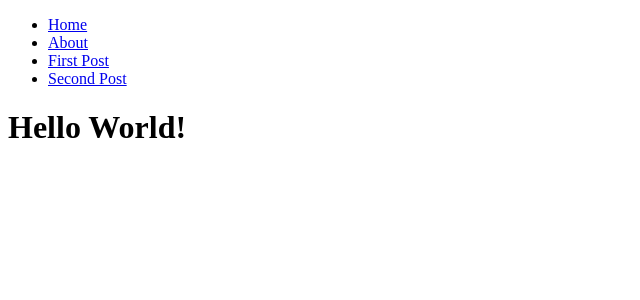
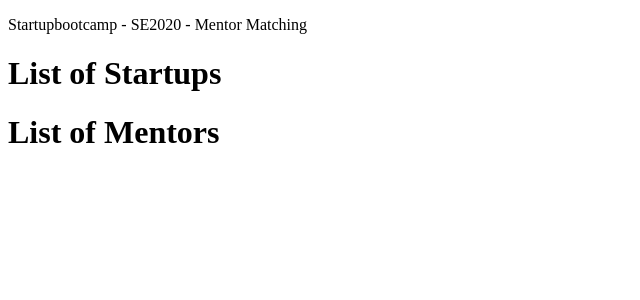
Before and after one commit to deckard-austin/se20-mentor-matching, a Next.js app: page / in a window 1280 px wide. Shown: the top 300 px of the page, without its empty margins (0-640 px from the left). Built offline with nearby package versions, Linux system fonts and the light colour scheme.

Commit message:
redo commit

```diff
--- a/components/header.js
+++ b/components/header.js
@@ -1,30 +1,42 @@
-import Link from 'next/link'
+import Link from 'next/link';
 
 const Header = () => (
-  <header>
-    <ul>
-      <li>
-        <Link href="/">
-          <a>Home</a>
-        </Link>
-      </li>
-      <li>
-        <Link href="/about">
-          <a>About</a>
-        </Link>
-      </li>
-      <li>
-        <Link href="/post/[id]" as="/post/first">
-          <a>First Post</a>
-        </Link>
-      </li>
-      <li>
-        <Link href="/post/[id]" as="/post/second">
-          <a>Second Post</a>
-        </Link>
-      </li>
-    </ul>
-  </header>
-)
+  <p>Startupbootcamp - SE2020 - Mentor Matching</p>
+  // <header>
+  //   <ul>
+  //     <li>
+  //       <Link href='/'>
+  //         <a>Home</a>
+  //       </Link>
+  //     </li>
+  //     <li>
+  //       <Link href='/about'>
+  //         <a>About</a>
+  //       </Link>
+  //     </li>
+  //     <li>
+  //       <Link href='/post/[id]' as='/post/first'>
+  //         <a>First Post</a>
+  //       </Link>
+  //     </li>
+  //     <li>
+  //       <Link href='/post/[id]' as='/post/second'>
+  //         <a>Second Post</a>
+  //       </Link>
+  //     </li>
+  //     {/* This eventId is where we first pass down to an event */}
+  //     <li>
+  //       <Link href='/event/[eventId]' as={`/event/specificEvent1`}>
+  //         <a>A Specific Event #1</a>
+  //       </Link>
+  //     </li>
+  //     <li>
+  //       <Link href='/event/[eventId]' as={`/event/specificEvent2`}>
+  //         <a>A Specific Event #2</a>
+  //       </Link>
+  //     </li>
+  //   </ul>
+  // </header>
+);
 
-export default Header
+export default Header;
--- a/pages/index.js
+++ b/pages/index.js
@@ -1,10 +1,13 @@
-import Header from '../components/header'
+import Header from '../components/Header';
+import StartupList from '../components/StartupList';
 
 const Home = () => (
-  <>
+  // Import startups, map through below
+  <div>
     <Header />
-    <h1>Hello World!</h1>
-  </>
-)
+    <h1>List of Startups</h1>
+    <h1>List of Mentors</h1>
+  </div>
+);
 
-export default Home
+export default Home;
```
Also changed, not shown: pages/about.js (deleted, +0 -10 lines), pages/post/[id]/[comment].js (deleted, +0 -17 lines), pages/post/[id]/index.js (deleted, +0 -29 lines), components/Mentor.js (added), components/MentorList.js (added), components/Startup.js (added), components/StartupList.js (added), pages/mentor/[mentorId].js (added), pages/startup/[startupId].js (added).
